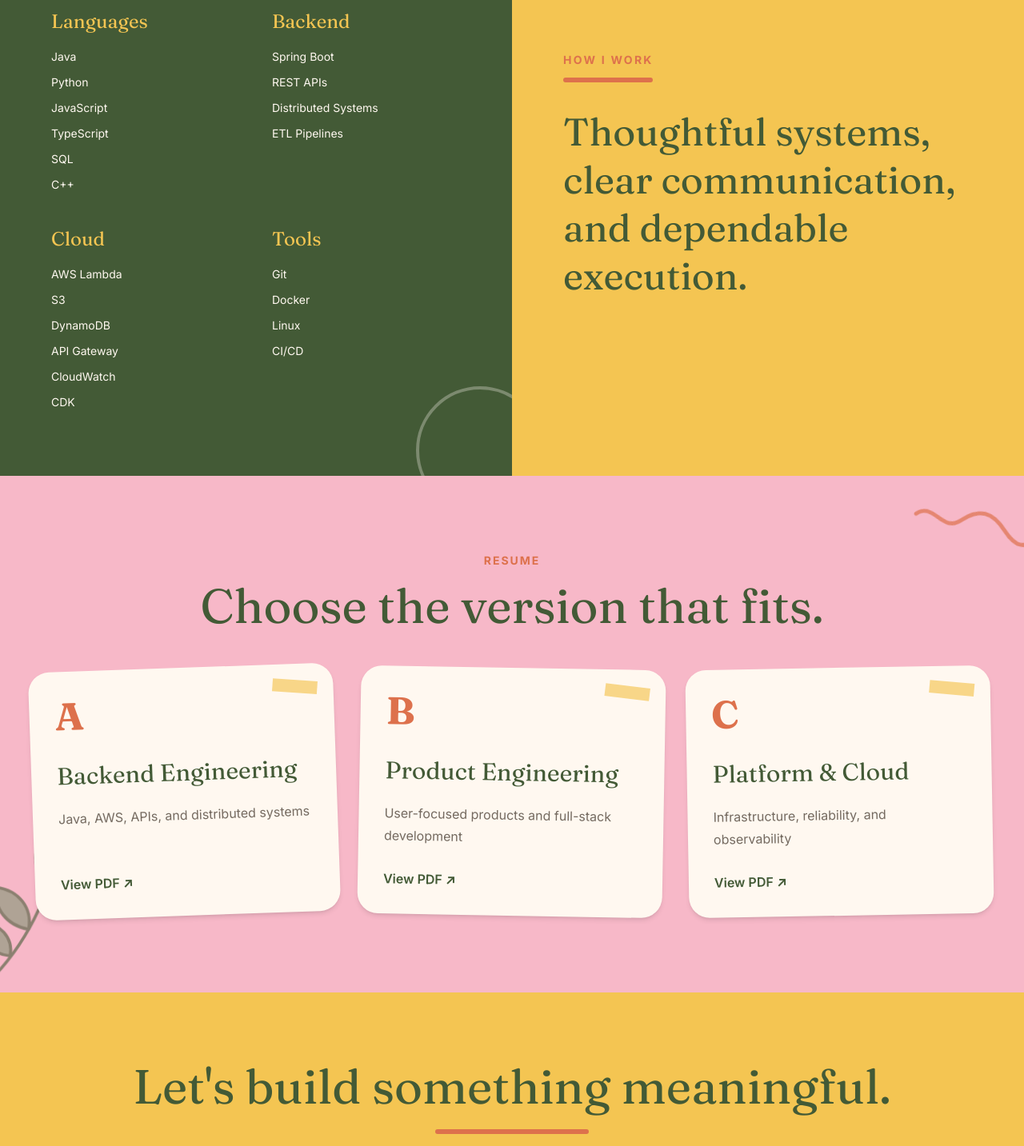
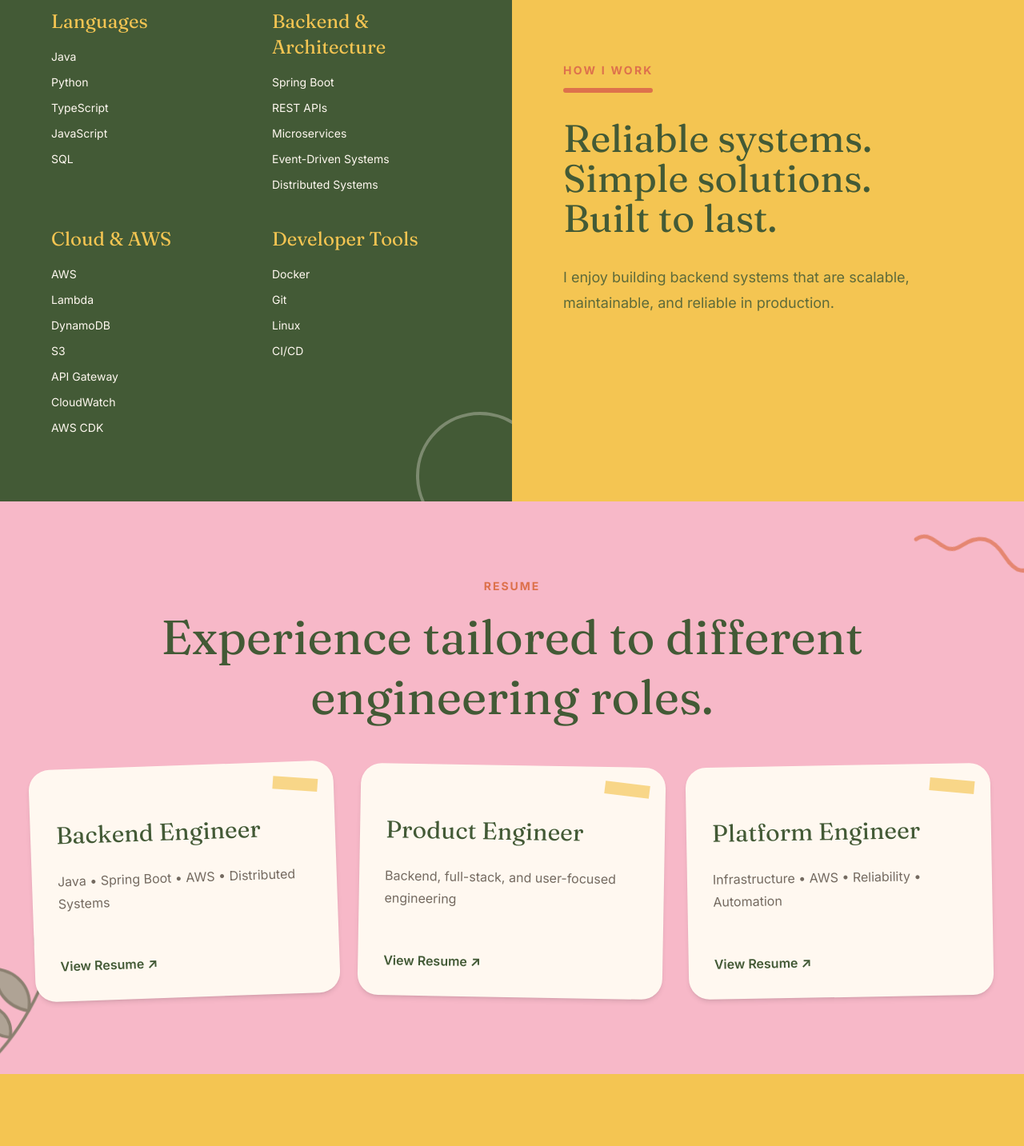
Before and after one commit to julsoyola/juliana-portfolio, a Next.js app: page / in a window 1280 px wide. Shown: the part 3720-5153 px from the top of the page at 80% size. Built offline with nearby package versions, Linux system fonts and the light colour scheme.

Commit message:
Updating Resume/Skills Content

```diff
--- a/components/Footer.tsx
+++ b/components/Footer.tsx
@@ -6,13 +6,15 @@ export default function Footer() {
     >
       <div className="relative z-10 mx-auto max-w-7xl text-center">
         <h2 className="font-display text-5xl leading-tight text-[var(--forest)] sm:text-6xl">
-          Let&apos;s build something meaningful.
+          Let's Connect.
         </h2>
 
         <div className="mx-auto mt-4 h-1.5 w-48 rounded-full bg-[var(--terracotta)]" />
 
-        <p className="mx-auto mt-6 max-w-xl text-lg text-[var(--text)]">
-          I&apos;m always open to thoughtful projects and conversations.
+        <p className="mx-auto mt-6 max-w-2xl text-lg leading-8 text-[var(--text)]">
+          I'm currently seeking software engineering opportunities where I can build
+          reliable systems, grow alongside talented teams, and solve meaningful
+          technical problems.
         </p>
 
         <div className="mt-10 flex flex-wrap justify-center gap-4">
--- a/components/Resume.tsx
+++ b/components/Resume.tsx
@@ -2,23 +2,20 @@ import Image from "next/image";
 
 const resumes = [
   {
-    letter: "A",
-    title: "Backend Engineering",
-    description: "Java, AWS, APIs, and distributed systems",
+    title: "Backend Engineer",
+    description: "Java • Spring Boot • AWS • Distributed Systems",
     pdf: "/resumes/JulianaOBackend.pdf",
     rotation: "md:-rotate-2",
   },
   {
-    letter: "B",
-    title: "Product Engineering",
-    description: "User-focused products and full-stack development",
+    title: "Product Engineer",
+    description: "Backend, full-stack, and user-focused engineering",
     pdf: "/resumes/JulianaOProduct.pdf",
     rotation: "md:rotate-1",
   },
   {
-    letter: "C",
-    title: "Platform & Cloud",
-    description: "Infrastructure, reliability, and observability",
+    title: "Platform Engineer",
+    description: "Infrastructure • AWS • Reliability • Automation",
     pdf: "/resumes/JulianaOPlatform.pdf",
     rotation: "md:-rotate-1",
   },
@@ -52,36 +49,32 @@ export default function Resume() {
             Resume
           </p>
 
-          <h2 className="font-display mt-4 text-5xl text-[var(--forest)] sm:text-6xl">
-            Choose the version that fits.
+          <h2 className="font-display mx-auto mt-4 max-w-4xl text-5xl leading-tight text-[var(--forest)] sm:text-6xl">
+            Experience tailored to different engineering roles.
           </h2>
         </div>
 
         <div className="grid gap-7 md:grid-cols-3">
           {resumes.map((resume) => (
             <a
-              key={resume.letter}
+              key={resume.title}
               href={resume.pdf}
               target="_blank"
               rel="noopener noreferrer"
-              className={`${resume.rotation} group relative min-h-[310px] rounded-[26px] bg-[var(--paper)] p-8 shadow-md transition duration-300 hover:-translate-y-2 hover:rotate-1 hover:shadow-xl`}
+              className={`${resume.rotation} group relative min-h-[290px] rounded-[26px] bg-[var(--paper)] p-8 shadow-md transition duration-300 hover:-translate-y-2 hover:rotate-0 hover:shadow-xl`}
             >
               <div className="absolute right-5 top-5 h-4 w-14 rotate-6 bg-[var(--mustard)]/65" />
-
-              <p className="font-display text-5xl font-bold text-[var(--terracotta)]">
-                {resume.letter}
-              </p>
 
               <h3 className="font-display mt-8 text-3xl leading-tight text-[var(--forest)]">
                 {resume.title}
               </h3>
 
-              <p className="mt-5 max-w-xs leading-7 text-[var(--muted)]">
+              <p className="mt-6 max-w-xs leading-7 text-[var(--muted)]">
                 {resume.description}
               </p>
 
               <p className="absolute bottom-8 left-8 font-semibold text-[var(--forest)]">
-                View PDF{" "}
+                View Resume{" "}
                 <span className="inline-block transition group-hover:translate-x-1">
                   ↗
                 </span>
--- a/components/Skills.tsx
+++ b/components/Skills.tsx
@@ -1,19 +1,38 @@
 const skills = [
   {
     title: "Languages",
-    items: ["Java", "Python", "JavaScript", "TypeScript", "SQL", "C++"],
+    items: ["Java", "Python", "TypeScript", "JavaScript", "SQL"],
   },
   {
-    title: "Backend",
-    items: ["Spring Boot", "REST APIs", "Distributed Systems", "ETL Pipelines"],
+    title: "Backend & Architecture",
+    items: [
+      "Spring Boot",
+      "REST APIs",
+      "Microservices",
+      "Event-Driven Systems",
+      "Distributed Systems",
+    ],
   },
   {
-    title: "Cloud",
-    items: ["AWS Lambda", "S3", "DynamoDB", "API Gateway", "CloudWatch", "CDK"],
+    title: "Cloud & AWS",
+    items: [
+      "AWS",
+      "Lambda",
+      "DynamoDB",
+      "S3",
+      "API Gateway",
+      "CloudWatch",
+      "AWS CDK",
+    ],
   },
   {
-    title: "Tools",
-    items: ["Git", "Docker", "Linux", "CI/CD"],
+    title: "Developer Tools",
+    items: [
+      "Docker",
+      "Git",
+      "Linux",
+      "CI/CD",
+    ],
   },
 ];
 
@@ -47,16 +66,25 @@ export default function Skills() {
       </div>
 
       <div className="flex items-center bg-[var(--mustard)] px-8 py-20 lg:px-16">
-        <div>
+        <div className="max-w-xl">
           <p className="text-sm font-bold uppercase tracking-[0.16em] text-[var(--terracotta)]">
             How I work
           </p>
 
           <div className="mt-3 h-1.5 w-28 rounded-full bg-[var(--terracotta)]" />
 
-          <h2 className="font-display mt-8 max-w-lg text-5xl leading-tight text-[var(--forest)]">
-            Thoughtful systems, clear communication, and dependable execution.
+          <h2 className="font-display mt-8 text-5xl leading-[1.05] text-[var(--forest)]">
+            Reliable systems.
+            <br />
+            Simple solutions.
+            <br />
+            Built to last.
           </h2>
+
+          <p className="mt-8 max-w-md text-lg leading-8 text-[var(--forest)]/85">
+            I enjoy building backend systems that are scalable, maintainable, and
+            reliable in production.
+          </p>
         </div>
       </div>
     </section>
```
